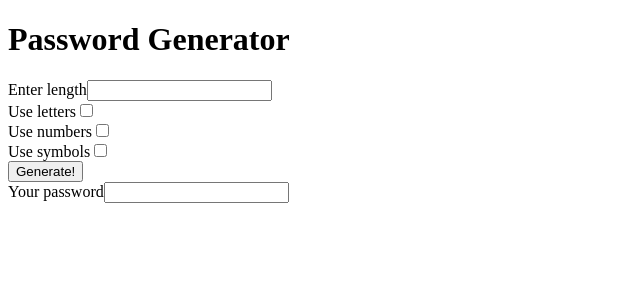
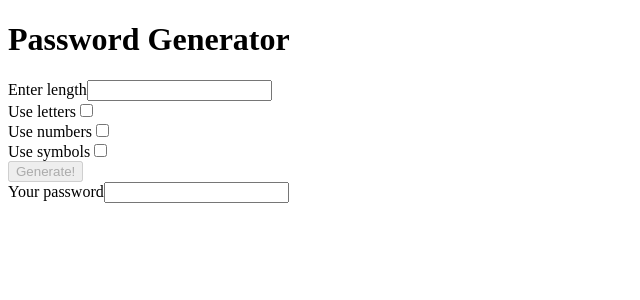
Before and after one commit to what-the-hek/pw, an Angular app: page / in a window 1280 px wide. Shown: the top 300 px of the page, without its empty margins (0-640 px from the left). Built offline with nearby package versions, Linux system fonts and the light colour scheme.

Commit message:
fix input issue of value being null

```diff
--- a/src/app/app.component.html
+++ b/src/app/app.component.html
@@ -3,7 +3,8 @@
 <div>
   <label>Enter length</label>
   <input
-  (input)="onChangeLength($event.target.value)"/>
+  (input)="onChangeLength($event.target.value)"
+  required/>
 </div>
 
 <div>
@@ -28,7 +29,9 @@
 </div>
 
 <div>
-  <button (click)="onButtonClick()">Generate!</button>
+  <button
+  [disabled]="!(length && (includeLetters || includeSymbols || includeNumbers))"
+  (click)="onButtonClick()">Generate!</button>
 </div>
 
 <div>
--- a/src/app/app.component.ts
+++ b/src/app/app.component.ts
@@ -1,4 +1,4 @@
-import { Component } from '@angular/core';
+import { Component, EventEmitter, Output } from '@angular/core';
 import { RouterOutlet } from '@angular/router';
 
 @Component({
@@ -15,12 +15,9 @@ export class AppComponent {
   includeSymbols = false;
   length = 0;
 
-  onChangeLength(value: string) {
+  onChangeLength(value: string): void {
     const parsedValue = parseInt(value);
-    if(parsedValue==null){
-      return
-    }
-    else if(!isNaN(parsedValue)) {
+    if(!isNaN(parsedValue)) {
       this.length = parsedValue
     }
   }
```
